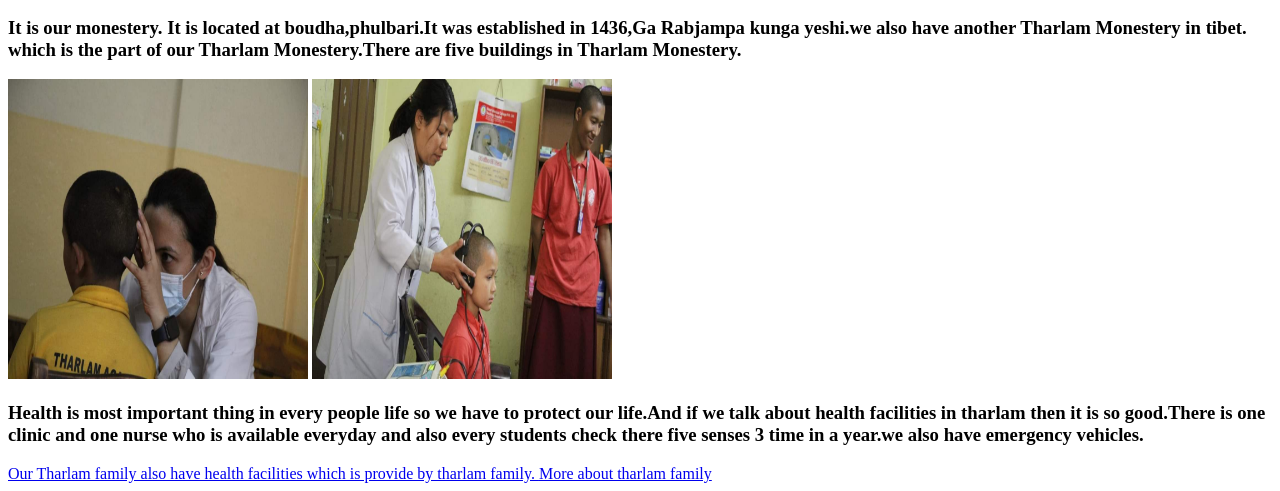
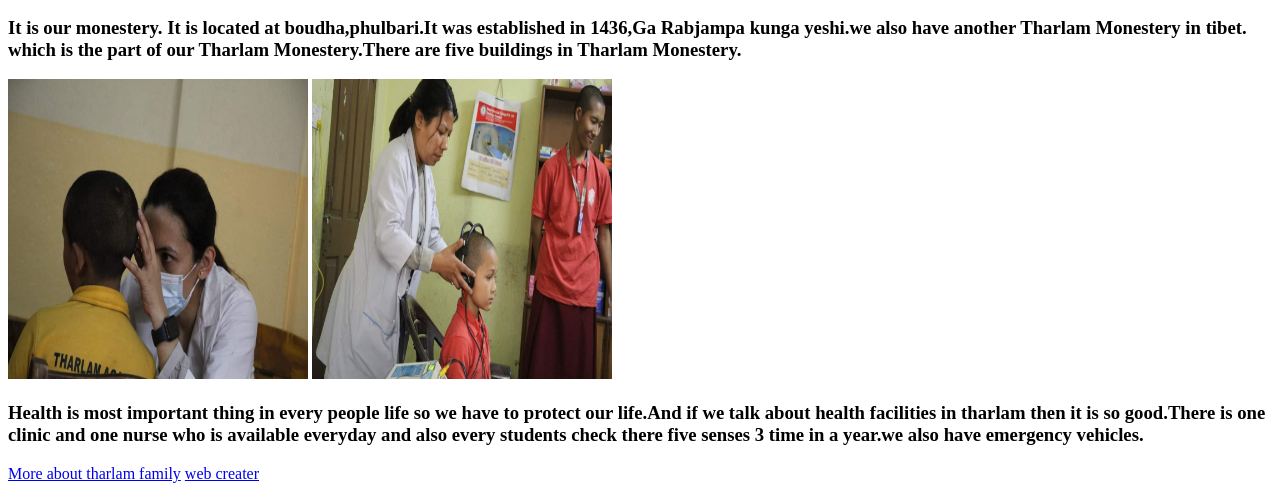
Before and after one commit to Migmar123/sherpa, a plain HTML site: page index.html in a window 1280 px wide. Shown: the part 1368-1859 px from the top of the page. Drawn offline with Linux system fonts and the light colour scheme.

Commit message:
Update index.html

```diff
--- a/index.html
+++ b/index.html
@@ -23,7 +23,7 @@ which is the part of our Tharlam  Monestery.There are five buildings in Tharlam
     <h3>
     Health is most important thing in every people life so we have to protect our life.And if we talk about health facilities in tharlam then it is so good.There is one clinic and one nurse who is available everyday and also every students check there five senses 3 time in a year.we also have emergency vehicles.
     </h3>
-    <a href="http://tharlam.org">Our Tharlam family also have health facilities which is provide by tharlam family. </a>
-    <a href="More about tharlam family.html">More about tharlam family</a>
+    <a href="http://tharlam.org">More about tharlam family</a>
+    <a href="web creater.html">web creater</a>
   </body>
 </html>
```
